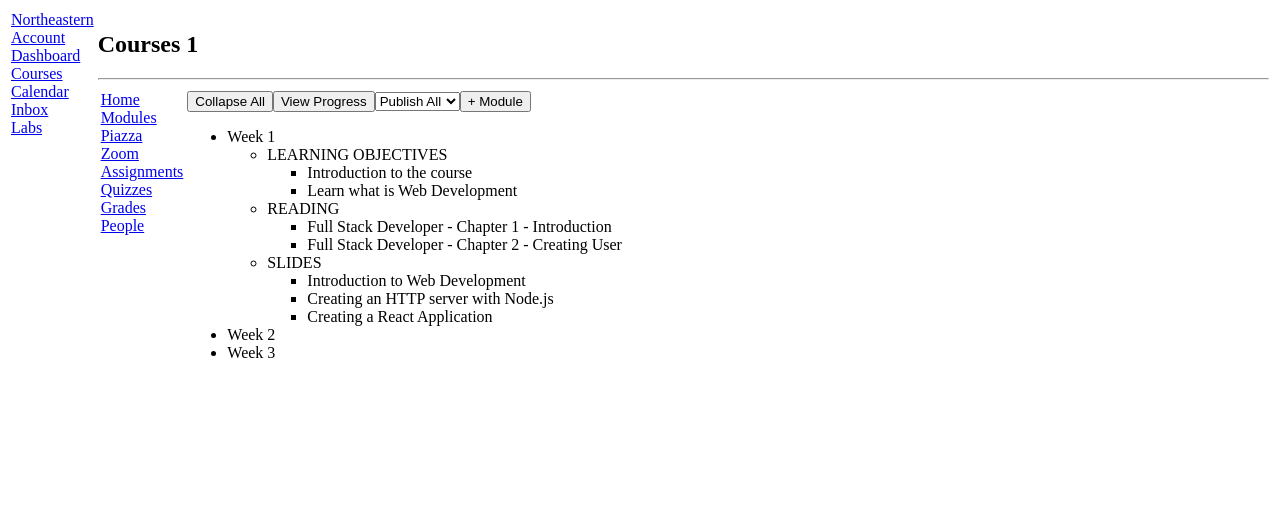
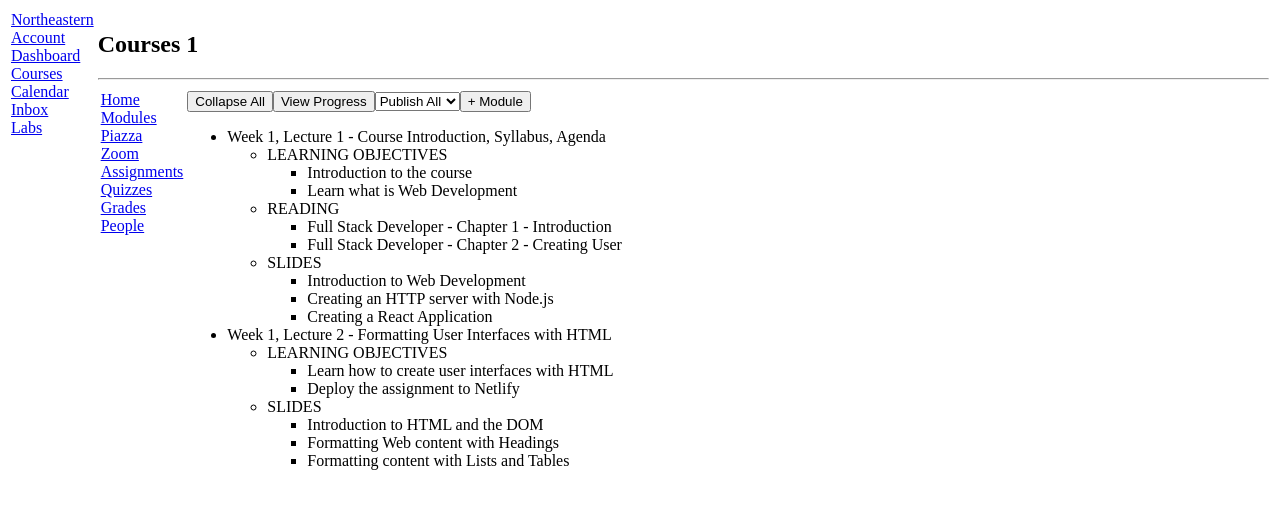
Before and after one commit to sfrancis21/kambaz-next-js, a Next.js app: page /Courses/1/Modules in a window 1280 px wide. Shown: the top 508 px of the page. Built offline with nearby package versions, Linux system fonts and the light colour scheme.

Commit message:
A1 Ready to Submit Part 7

```diff
--- a/app/(Kambaz)/Courses/[cid]/Modules/page.tsx
+++ b/app/(Kambaz)/Courses/[cid]/Modules/page.tsx
@@ -9,7 +9,7 @@ export default function Modules() {
             <button>+ Module</button>
             <ul id="wd-modules">
                 <li className="wd-module">
-                    <div className="wd-title">Week 1</div>
+                    <div className="wd-title">Week 1, Lecture 1 - Course Introduction, Syllabus, Agenda</div>
                     <ul className="wd-lessons">
                         <li className="wd-lesson">
                             <span className="wd-title">LEARNING OBJECTIVES</span>
@@ -36,10 +36,24 @@ export default function Modules() {
                     </ul>
                 </li>
                 <li className="wd-module">
-                    <div className="wd-title">Week 2</div>
-                </li>
-                <li className="wd-module">
-                    <div className="wd-title">Week 3</div>
+                    <div className="wd-title">Week 1, Lecture 2 - Formatting User Interfaces with HTML</div>
+                    <ul className="wd-lessons">
+                        <li className="wd-lesson">
+                            <span className="wd-title">LEARNING OBJECTIVES</span>
+                            <ul className="wd-content">
+                                <li className="wd-content-item">Learn how to create user interfaces with HTML</li>
+                                <li className="wd-content-item">Deploy the assignment to Netlify</li>
+                            </ul>
+                        </li>
+                        <li className="wd-lesson">
+                            <span className="wd-title">SLIDES</span>
+                            <ul className="wd-content">
+                                <li className="wd-content-item">Introduction to HTML and the DOM</li>
+                                <li className="wd-content-item">Formatting Web content with Headings</li>
+                                <li className="wd-content-item">Formatting content with Lists and Tables</li>
+                            </ul>
+                        </li>
+                    </ul>
                 </li>
             </ul>
         </div>
```
Also changed, not shown: app/Labs/Lab1/page.tsx (+12 -12 lines).
